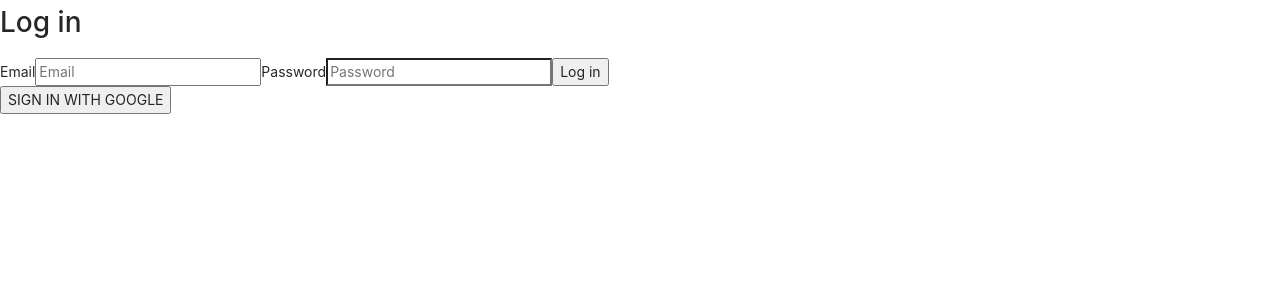
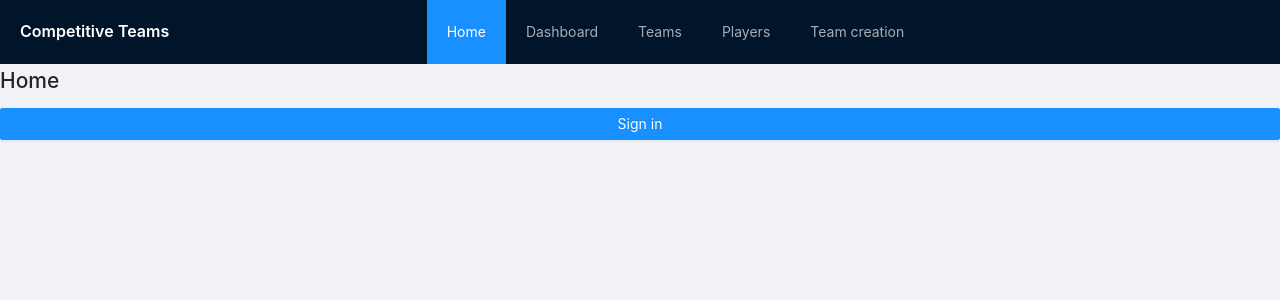
Before and after one commit to nokia-wroclaw/innovativeproject-competitive-teams, a React (Create React App) app in the folder frontend/: page / in a window 1280 px wide. Before the commit this address led to /login. Shown: the top 300 px of the page. Built offline with nearby package versions, Linux system fonts and the light colour scheme; no server answers; the HTML template or start-up script is replaced by a standard one.

Commit message:
updated routing, separated header and dashboard

```diff
--- a/frontend/src/App.js
+++ b/frontend/src/App.js
@@ -1,5 +1,5 @@
 import React from "react";
-import Header from "./Components/Header";
+import { Layout } from "antd";
 import { BrowserRouter as Router, Route, Switch } from "react-router-dom";
 import "./App.css";
 import Home from "./Components/Home/Home";
@@ -7,17 +7,22 @@ import Login from "./Components/Login/Login";
 import SignUp from "./Components/SignUp/SignUp";
 import { AuthProvider } from "./Components/Auth/Auth";
 import PrivateRoute from "./Components/PrivateRoute/PrivateRoute";
+import Dashboard from "./Components/Dashboard";
+import Header from "./Components/Header";
 
 const App = () => (
   <AuthProvider>
     <div className="app">
       <Router>
-        <Switch>
-          <PrivateRoute exact path="/" component={Home} />
-          <Route exact path="/login" component={Login} />
-          <Route exact path="/signup" component={SignUp} />
-          <Route path="/dashboard" component={Header} />
-        </Switch>
+        <Layout style={{ height: "100vh" }}>
+          <Header />
+          <Switch>
+            <Route exact path="/" component={Home} />
+            <Route exact path="/login" component={Login} />
+            <Route exact path="/signup" component={SignUp} />
+            <PrivateRoute path="/dashboard" component={Dashboard} />
+          </Switch>
+        </Layout>
       </Router>
     </div>
   </AuthProvider>
--- a/frontend/src/Components/Dashboard/index.js
+++ b/frontend/src/Components/Dashboard/index.js
@@ -90,10 +90,10 @@ const DashboardSider = () => {
                 <Team />
               </Route>
               <Route path="/dashboard/profile">
-                <Profile props={{ userid: "userid" }} />
+                <Profile userid={"userid"} />
               </Route>
               <Route exact path="/dashboard">
-                <Profile props={{ userid: "userid" }} />
+                <Profile userid={"userid"} />
               </Route>
               <Route>
                 <NotFound />
--- a/frontend/src/Components/Firebase_funcs/firebase_funcs.js
+++ b/frontend/src/Components/Firebase_funcs/firebase_funcs.js
@@ -1,7 +1,7 @@
 import firebase from "firebase/app";
 import "firebase/auth";
 
-export function is_logged() {
+export function loggedIn() {
   var user = firebase.auth().currentUser;
   if (user) {
     return true;
@@ -10,11 +10,11 @@ export function is_logged() {
   }
 }
 
-export function user_id() {
+export function loggedInUserID() {
   var user = firebase.auth().currentUser;
   if (user) {
     return user.uid;
   } else {
-    return false;
+    return null;
   }
 }
--- a/frontend/src/Components/Header/index.js
+++ b/frontend/src/Components/Header/index.js
@@ -1,14 +1,39 @@
-import React from "react";
-import Dashboard from "../Dashboard";
+import React, { useEffect, useState } from "react";
 import { Row, Col, Layout, Menu, Typography } from "antd";
+import { Link, useLocation } from "react-router-dom";
 import "./index.css";
 
 const Header = () => {
   const { Header } = Layout;
   const { Title } = Typography;
+  const location = useLocation();
+  const [selected_keys, setSelected_keys] = useState(["0"]);
+
+  useEffect(() => {
+    const currentPath = location.pathname;
+    let first_dir = currentPath.substr(1).split("/")[0];
+    switch (String(first_dir)) {
+      case "":
+        setSelected_keys(["0"]);
+        break;
+      case "dashboard":
+        setSelected_keys(["1"]);
+        break;
+      case "teams":
+        setSelected_keys(["2"]);
+        break;
+      case "players":
+        setSelected_keys(["3"]);
+        break;
+      case "creator":
+        setSelected_keys(["4"]);
+        break;
+      default:
+        setSelected_keys([]);
+    }
+  }, [location]);
 
   return (
-    <Layout style={{ height: "100vh" }}>
     <Header className="header" style={{ padding: 0 }}>
       <Row align="center">
         <Col span={8}>
@@ -24,17 +49,26 @@ const Header = () => {
           </Title>
         </Col>
         <Col span={16} align="left">
-            <Menu theme="dark" mode="horizontal" defaultSelectedKeys={["1"]}>
-              <Menu.Item key="1">Dashboard</Menu.Item>
-              <Menu.Item key="2">Teams</Menu.Item>
-              <Menu.Item key="3">Users</Menu.Item>
-              <Menu.Item key="4">Team creation</Menu.Item>
+          <Menu theme="dark" mode="horizontal" selectedKeys={selected_keys}>
+            <Menu.Item key="0">
+              <Link to="/">Home</Link>
+            </Menu.Item>
+            <Menu.Item key="1">
+              <Link to="/dashboard/profile">Dashboard</Link>
+            </Menu.Item>
+            <Menu.Item key="2">
+              <Link to="/teams">Teams</Link>
+            </Menu.Item>
+            <Menu.Item key="3">
+              <Link to="/players">Players</Link>
+            </Menu.Item>
+            <Menu.Item key="4">
+              <Link to="/creator">Team creation</Link>
+            </Menu.Item>
           </Menu>
         </Col>
       </Row>
     </Header>
-      <Dashboard />
-    </Layout>
   );
 };
 
--- a/frontend/src/Components/Home/Home.js
+++ b/frontend/src/Components/Home/Home.js
@@ -1,10 +1,43 @@
 import React from "react";
 import app from "../Base/base";
+import { loggedIn } from "../Firebase_funcs/firebase_funcs";
+import { useHistory } from "react-router-dom";
+import { Button } from "antd";
+import "./index.css";
+
 const Home = () => {
+  const history = useHistory();
+
+  let button;
+  if (loggedIn())
+    button = (
+      <Button
+        type="primary"
+        onClick={() => {
+          app.auth().signOut();
+          history.push("/logged-out");
+        }}
+      >
+        Sign out
+      </Button>
+    );
+  else
+    button = (
+      <Button
+        type="primary"
+        onClick={() => {
+          app.auth().signOut();
+          history.push("/login");
+        }}
+      >
+        Sign in
+      </Button>
+    );
+
   return (
     <>
       <h1>Home</h1>
-      <button onClick={() => app.auth().signOut()}>Sign out</button>
+      {button}
     </>
   );
 };
--- /dev/null
+++ b/frontend/src/Components/Home/index.css
@@ -0,0 +1 @@
+@import "~antd/dist/antd.css";
--- a/frontend/src/Components/Login/Login.js
+++ b/frontend/src/Components/Login/Login.js
@@ -13,7 +13,7 @@ const Login = ({ history }) => {
         await app
           .auth()
           .signInWithEmailAndPassword(email.value, password.value);
-        history.push("/");
+        history.goBack();
       } catch (error) {
         alert(error);
       }
--- /dev/null
+++ b/frontend/src/Components/Login/index.css
@@ -0,0 +1 @@
+@import "~antd/dist/antd.css";
--- a/frontend/src/Components/PrivateRoute/PrivateRoute.js
+++ b/frontend/src/Components/PrivateRoute/PrivateRoute.js
@@ -12,7 +12,7 @@ const PrivateRoute = ({ component: RouteComponent, ...rest }) => {
         !!currentUser ? (
           <RouteComponent {...routeProps} />
         ) : (
-          <Redirect to={"/login"} />
+          <Redirect push to={"/login"} />
         )
       }
     />
--- a/frontend/src/Components/Profile/index.js
+++ b/frontend/src/Components/Profile/index.js
@@ -9,9 +9,6 @@ const Profile = (props) => {
     setUserid(props.userid);
   }, [props.userid]);
 
-  console.log(props);
-  console.log(props.userid);
-
   return <Title>Profile: {userid}</Title>;
 };
 
```
Lines whose indentation alone changed are shown as unchanged.
